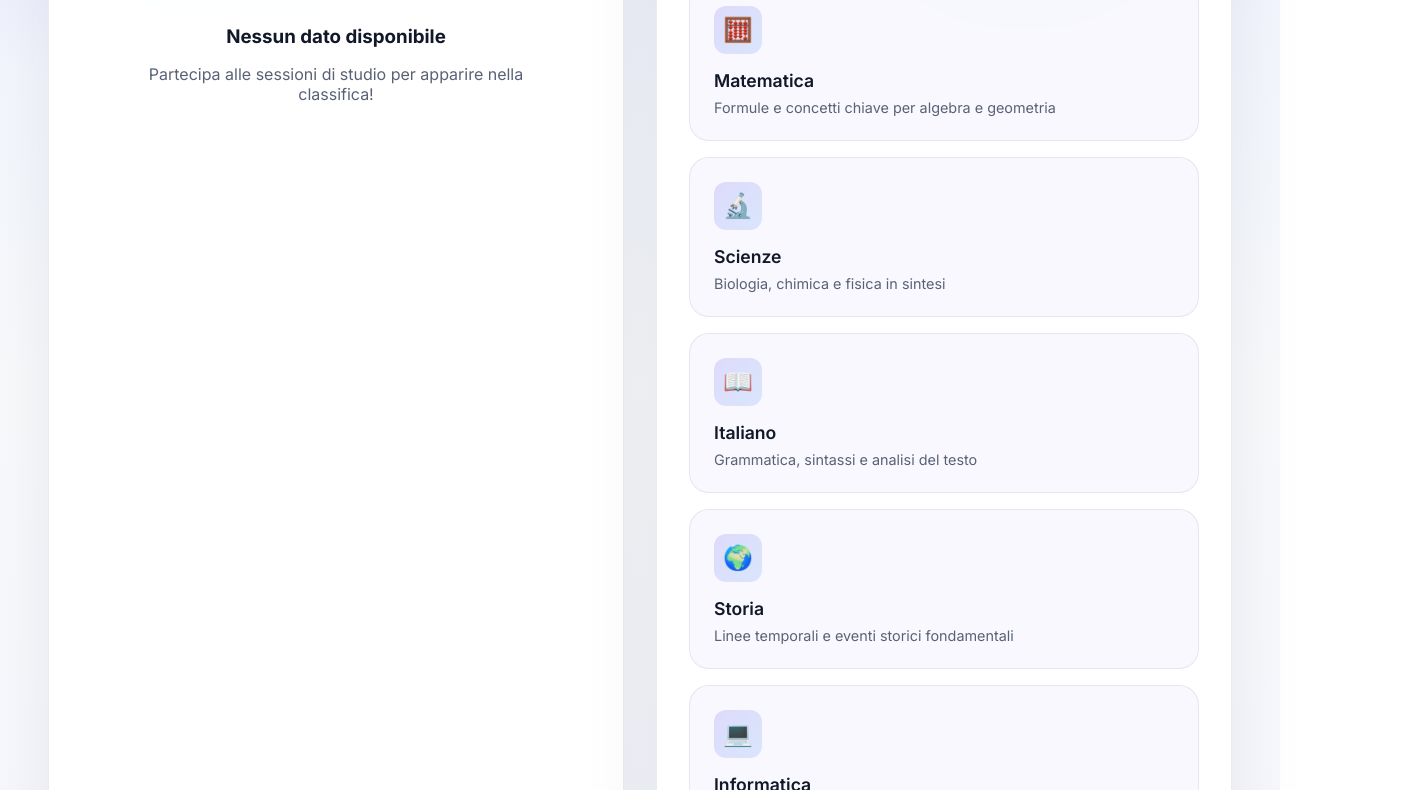
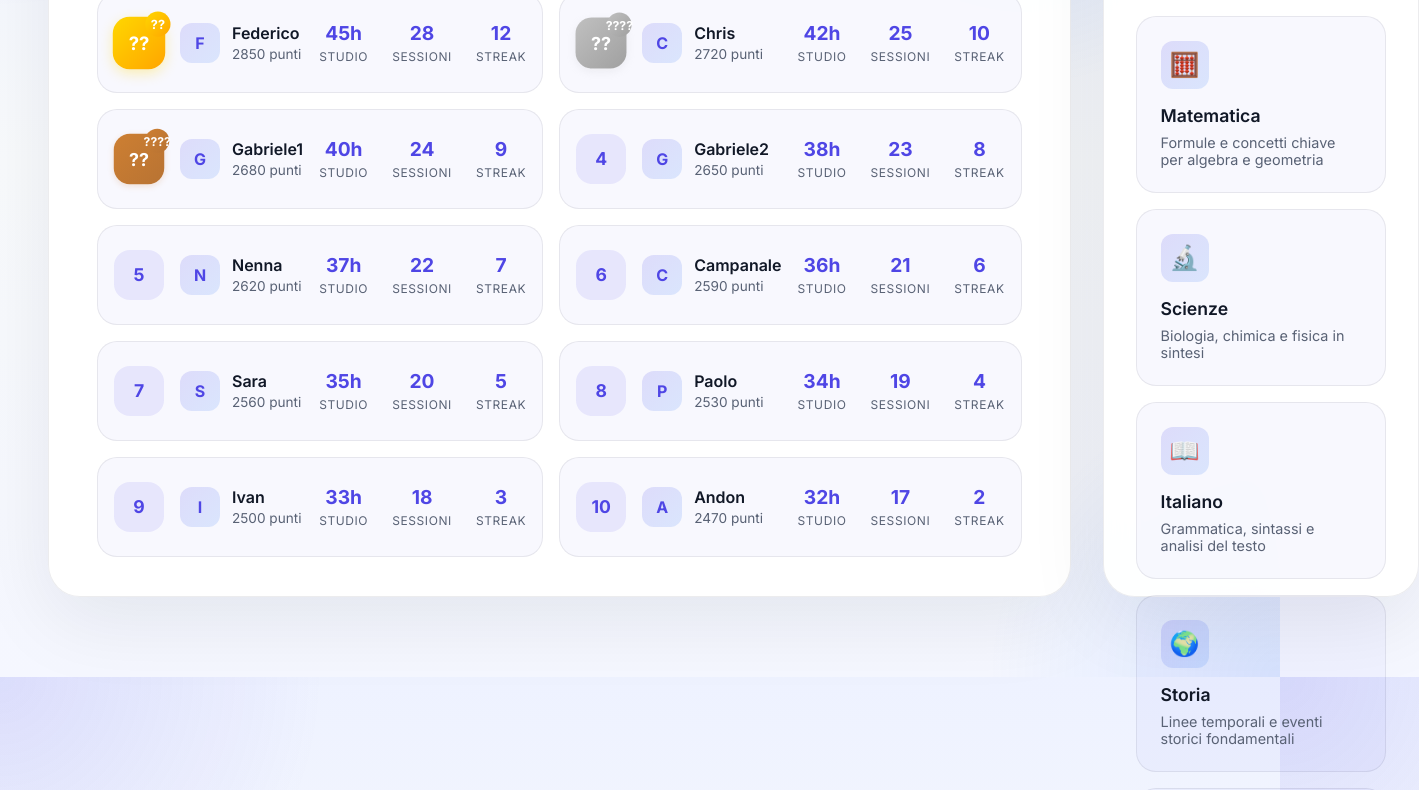
Before and after one commit to gabrieleghid-jpg/brainplayng, a website: page classifica.html in a window 1280 px wide. Shown: the part 315-1105 px from the top of the page, 1419 px wide, since content can reach past the window. Drawn offline with Linux system fonts and the light colour scheme; sample sign-in values are in the browser's storage.

Commit message:
classifica

```diff
--- a/classifica.html
+++ b/classifica.html
@@ -27,6 +27,9 @@
       box-shadow: var(--shadow);
       padding: 2rem;
       backdrop-filter: blur(16px);
+      display: flex;
+      flex-direction: column;
+      max-height: 90vh;
     }
 
     .section-header {
@@ -74,6 +77,30 @@
     .leaderboard-grid {
       display: grid;
       gap: 1rem;
+      grid-template-columns: 1fr 1fr;
+      max-height: 75vh;
+      overflow-y: auto;
+      padding: 1rem;
+      align-items: start;
+      flex: 1;
+    }
+
+    .leaderboard-grid::-webkit-scrollbar {
+      width: 8px;
+    }
+
+    .leaderboard-grid::-webkit-scrollbar-track {
+      background: rgba(79, 70, 229, 0.1);
+      border-radius: 4px;
+    }
+
+    .leaderboard-grid::-webkit-scrollbar-thumb {
+      background: rgba(79, 70, 229, 0.3);
+      border-radius: 4px;
+    }
+
+    .leaderboard-grid::-webkit-scrollbar-thumb:hover {
+      background: rgba(79, 70, 229, 0.5);
     }
 
     .leaderboard-item {
@@ -86,6 +113,8 @@
       border: 1px solid var(--border);
       border-radius: 20px;
       transition: transform 0.2s ease, box-shadow 0.2s ease;
+      min-height: 100px;
+      height: fit-content;
     }
 
     .leaderboard-item:hover {
@@ -106,19 +135,54 @@
     .rank-1 {
       background: linear-gradient(135deg, #FFD700, #FFA500);
       color: white;
-      box-shadow: 0 6px 20px rgba(255, 215, 0, 0.25);
+      border-color: #FFD700;
+      box-shadow: 0 4px 12px rgba(255, 215, 0, 0.3);
+      transform: scale(1.05);
     }
 
     .rank-2 {
-      background: linear-gradient(135deg, #C0C0C0, #808080);
+      background: linear-gradient(135deg, #C0C0C0, #A0A0A0);
       color: white;
-      box-shadow: 0 6px 20px rgba(192, 192, 192, 0.25);
+      border-color: #C0C0C0;
+      box-shadow: 0 3px 8px rgba(192, 192, 192, 0.2);
+      transform: scale(1.02);
     }
 
     .rank-3 {
-      background: linear-gradient(135deg, #CD7F32, #8B4513);
+      background: linear-gradient(135deg, #CD7F32, #B87333);
       color: white;
-      box-shadow: 0 6px 20px rgba(205, 127, 50, 0.25);
+      border-color: #CD7F32;
+      box-shadow: 0 2px 6px rgba(205, 127, 50, 0.2);
+      transform: scale(1.01);
+    }
+
+    .podio-medaglia {
+      position: absolute;
+      top: -5px;
+      right: -5px;
+      width: 24px;
+      height: 24px;
+      border-radius: 50%;
+      display: flex;
+      align-items: center;
+      justify-content: center;
+      font-size: 12px;
+      font-weight: bold;
+    }
+
+    .podio-oro {
+      background: linear-gradient(135deg, #FFD700, #FFA500);
+      color: white;
+    }
+
+    .podio-argento {
+      background: linear-gradient(135deg, #C0C0C0, #A0A0A0);
+      color: white;
+    }
+
+    .podio-bronzo {
+      background: linear-gradient(135deg, #CD7F32, #B87333);
+      color: white;
     }
 
     .rank-other {
@@ -446,6 +510,33 @@
     const filterButtons = document.querySelectorAll('.filter-btn');
     let currentPeriod = 'week';
 
+    // Array JavaScript con 23 oggetti contenenti nome, punti, ore studio, sessioni
+    const usersData = [
+      { name: 'Federico', points: 2850, studyHours: 45, sessions: 28, streak: 12 },
+      { name: 'Chris', points: 2720, studyHours: 42, sessions: 25, streak: 10 },
+      { name: 'Gabriele1', points: 2680, studyHours: 40, sessions: 24, streak: 9 },
+      { name: 'Gabriele2', points: 2650, studyHours: 38, sessions: 23, streak: 8 },
+      { name: 'Nenna', points: 2620, studyHours: 37, sessions: 22, streak: 7 },
+      { name: 'Campanale', points: 2590, studyHours: 36, sessions: 21, streak: 6 },
+      { name: 'Sara', points: 2560, studyHours: 35, sessions: 20, streak: 5 },
+      { name: 'Paolo', points: 2530, studyHours: 34, sessions: 19, streak: 4 },
+      { name: 'Ivan', points: 2500, studyHours: 33, sessions: 18, streak: 3 },
+      { name: 'Andon', points: 2470, studyHours: 32, sessions: 17, streak: 2 },
+      { name: 'Samir', points: 2440, studyHours: 31, sessions: 16, streak: 1 },
+      { name: 'Lorenzo', points: 2410, studyHours: 30, sessions: 15, streak: 0 },
+      { name: 'Nicolò', points: 2380, studyHours: 29, sessions: 14, streak: 0 },
+      { name: 'Franco', points: 2350, studyHours: 28, sessions: 13, streak: 0 },
+      { name: 'Caroti', points: 2320, studyHours: 27, sessions: 12, streak: 0 },
+      { name: 'Dario', points: 2290, studyHours: 26, sessions: 11, streak: 0 },
+      { name: 'Pier', points: 2260, studyHours: 25, sessions: 10, streak: 0 },
+      { name: 'Barzaghi', points: 2230, studyHours: 24, sessions: 9, streak: 0 },
+      { name: 'Manca', points: 2200, studyHours: 23, sessions: 8, streak: 0 },
+      { name: 'Bonato', points: 2170, studyHours: 22, sessions: 7, streak: 0 },
+      { name: 'Amr', points: 2140, studyHours: 21, sessions: 6, streak: 0 },
+      { name: 'Daria', points: 2110, studyHours: 20, sessions: 5, streak: 0 },
+      { name: 'Emely', points: 2080, studyHours: 19, sessions: 4, streak: 0 }
+    ];
+
     function getAccounts() {
       return JSON.parse(localStorage.getItem(STORAGE_ACCOUNTS_KEY) || '{}');
     }
@@ -499,15 +590,6 @@
         };
       });
 
-      // Aggiungi alcuni utenti mock per la demo
-      const mockUsers = [
-        { email: 'marco.rossi@example.com', username: 'Marco Rossi' },
-        { email: 'sara.bianchi@example.com', username: 'Sara Bianchi' },
-        { email: 'luca.neri@example.com', username: 'Luca Neri' },
-        { email: 'giulia.verdi@example.com', username: 'Giulia Verdi' },
-        { email: 'alessandro.galli@example.com', username: 'Alessandro Galli' }
-      ];
-
       mockUsers.forEach(mockUser => {
         stats[mockUser.email] = {
           studyTime: Math.floor(Math.random() * 600) + 200,
@@ -535,35 +617,21 @@
     }
 
     function getLeaderboardData(period) {
-      const accounts = getAccounts();
-      let stats = getUserStats();
-
-      // Se non ci sono statistiche, genera dati di demo
-      if (Object.keys(stats).length === 0) {
-        stats = generateMockStats();
-      }
-
+      // Usa l'array usersData per generare la classifica
       const leaderboard = [];
 
-      Object.keys(accounts).forEach(email => {
-        const account = accounts[email];
-        const userStats = stats[email] || {
-          studyTime: 0,
-          sessions: 0,
-          streak: 0,
-          totalStudyTime: 0,
-          totalSessions: 0,
-          bestStreak: 0
-        };
-
-        const score = calculateUserScore(userStats, period);
+      usersData.forEach((user, index) => {
+        const rank = index + 1;
 
         leaderboard.push({
-          email: email,
-          username: account.username || 'Utente',
-          profileImage: account.profileImage || '',
-          stats: userStats,
-          score: score
+          rank: rank,
+          username: user.name,
+          points: user.points,
+          studyHours: user.studyHours,
+          sessions: user.sessions,
+          streak: user.streak,
+          profileImage: '',
+          score: user.points
         });
       });
 
@@ -585,11 +653,13 @@
       leaderboardGrid.style.display = 'grid';
       emptyState.style.display = 'none';
 
-      leaderboardGrid.innerHTML = data.map((user, index) => {
-        const rank = index + 1;
-        const isCurrentUser = user.email === user.email;
+      // Generazione dinamica con ciclo JavaScript per tutti i 23 utenti
+      let leaderboardHTML = '';
+
+      for (let i = 0; i < data.length; i++) {
+        const user = data[i];
+        const rank = i + 1;
         const rankClass = rank === 1 ? 'rank-1' : rank === 2 ? 'rank-2' : rank === 3 ? 'rank-3' : 'rank-other';
-        const currentUserClass = isCurrentUser ? 'current-user-highlight' : '';
 
         const avatarContent = user.profileImage
           ? `<img src="${user.profileImage}" alt="${user.username}" style="width:100%;height:100%;object-fit:cover;">`
@@ -597,40 +667,41 @@
 
         const statsDisplay = period === 'all'
           ? `<div class="stat-item">
-               <span class="stat-value">${Math.floor(user.stats.totalStudyTime / 60)}h</span>
+               <span class="stat-value">${user.studyHours}h</span>
                <span class="stat-label">Studio totale</span>
              </div>
              <div class="stat-item">
-               <span class="stat-value">${user.stats.totalSessions}</span>
+               <span class="stat-value">${user.sessions}</span>
                <span class="stat-label">Sessioni</span>
              </div>
              <div class="stat-item">
-               <span class="stat-value">${user.stats.bestStreak}</span>
-               <span class="stat-label">Miglior streak</span>
+               <span class="stat-value">${user.streak}</span>
+               <span class="stat-label">Streak</span>
              </div>`
           : `<div class="stat-item">
-               <span class="stat-value">${Math.floor(user.stats.studyTime / 60)}h</span>
+               <span class="stat-value">${user.studyHours}h</span>
                <span class="stat-label">Studio</span>
              </div>
              <div class="stat-item">
-               <span class="stat-value">${user.stats.sessions}</span>
+               <span class="stat-value">${user.sessions}</span>
                <span class="stat-label">Sessioni</span>
              </div>
              <div class="stat-item">
-               <span class="stat-value">${user.stats.streak}</span>
+               <span class="stat-value">${user.streak}</span>
                <span class="stat-label">Streak</span>
              </div>`;
 
-        return `
-          <div class="leaderboard-item ${currentUserClass}">
-            <div class="rank-badge ${rankClass}">
+        leaderboardHTML += `
+          <div class="leaderboard-item">
+            <div class="rank-badge ${rankClass}" style="position: relative;">
               ${rank <= 3 ? ['??', '??', '??'][rank - 1] : rank}
+              ${rank <= 3 ? `<div class="podio-medaglia podio-${rank === 1 ? 'oro' : rank === 2 ? 'argento' : 'bronzo'}">??${rank === 1 ? '' : rank === 2 ? '??' : '??'}</div>` : ''}
             </div>
             <div class="user-info">
               <div class="user-avatar">${avatarContent}</div>
               <div class="user-details">
                 <h3>${user.username}</h3>
-                <p>${user.score} punti</p>
+                <p>${user.points} punti</p>
               </div>
             </div>
             <div class="user-stats">
@@ -638,7 +709,9 @@
             </div>
           </div>
         `;
-      }).join('');
+      }
+
+      leaderboardGrid.innerHTML = leaderboardHTML;
     }
 
     // FILTER HANDLING
```
Also changed, not shown: index.html (+3 -2 lines).
